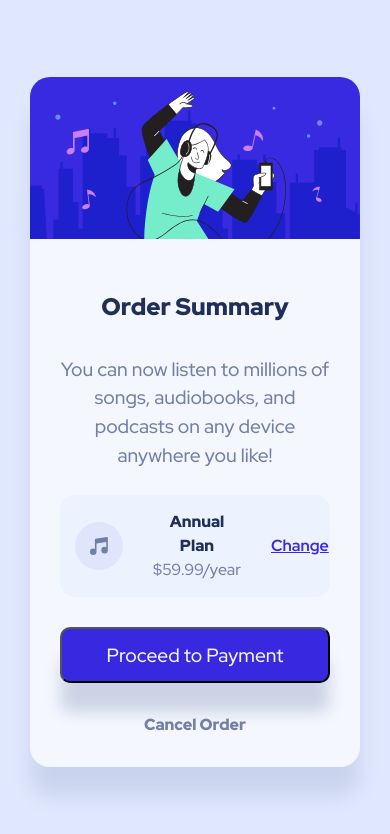
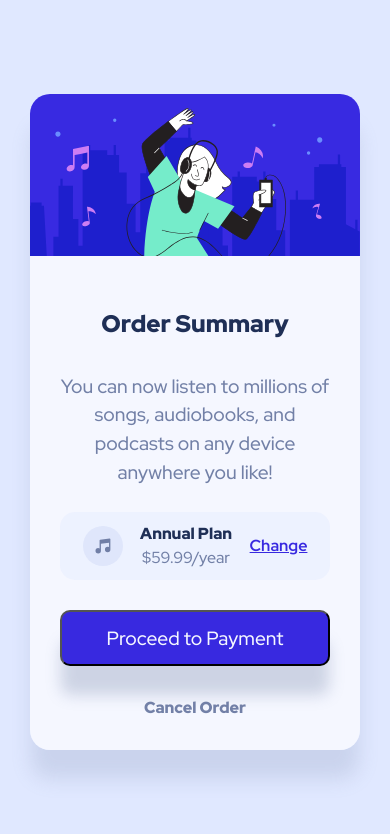
Before and after one commit to CarlosAlc91/Frontend-Mentor-NEWBY-order-summary, a plain HTML site: page index.html in a window 390 px wide. Drawn offline with Linux system fonts and the light colour scheme.

Commit message:
fixing-responsiveness

```diff
--- a/assets/CSS/style.css
+++ b/assets/CSS/style.css
@@ -82,20 +82,23 @@ h6 {
   display: flex;
   justify-content: space-evenly;
   align-items: center;
-  padding: 15px;
+  width: 100%;
+  padding: 10px;
   margin: 15px auto;
-  gap: 30px;
   background-color: rgba(224, 232, 255, 0.4);
   border-radius: 15px;
 }
 
 .plan__img {
   width: 50px;
+  padding: 0 5px;
 }
 
 .plan__info {
   display: flex;
   flex-direction: column;
+  padding: 0 5px;
+
 }
 
 .info__title {
@@ -108,6 +111,7 @@ h6 {
 }
 
 .info__change {
+  padding: 0 5px;
   color: var(--btn-color);
   font-weight: var(--bold-font);
   text-decoration: underline;
```
